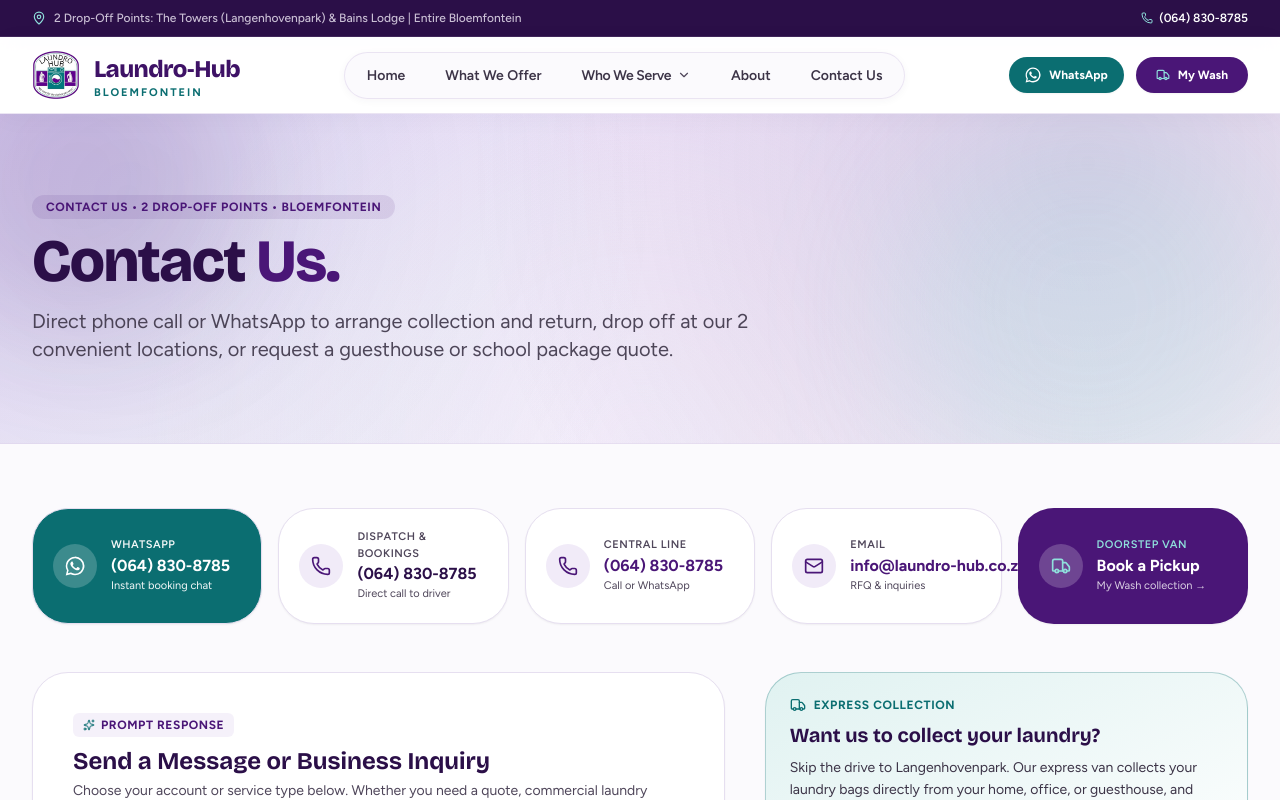
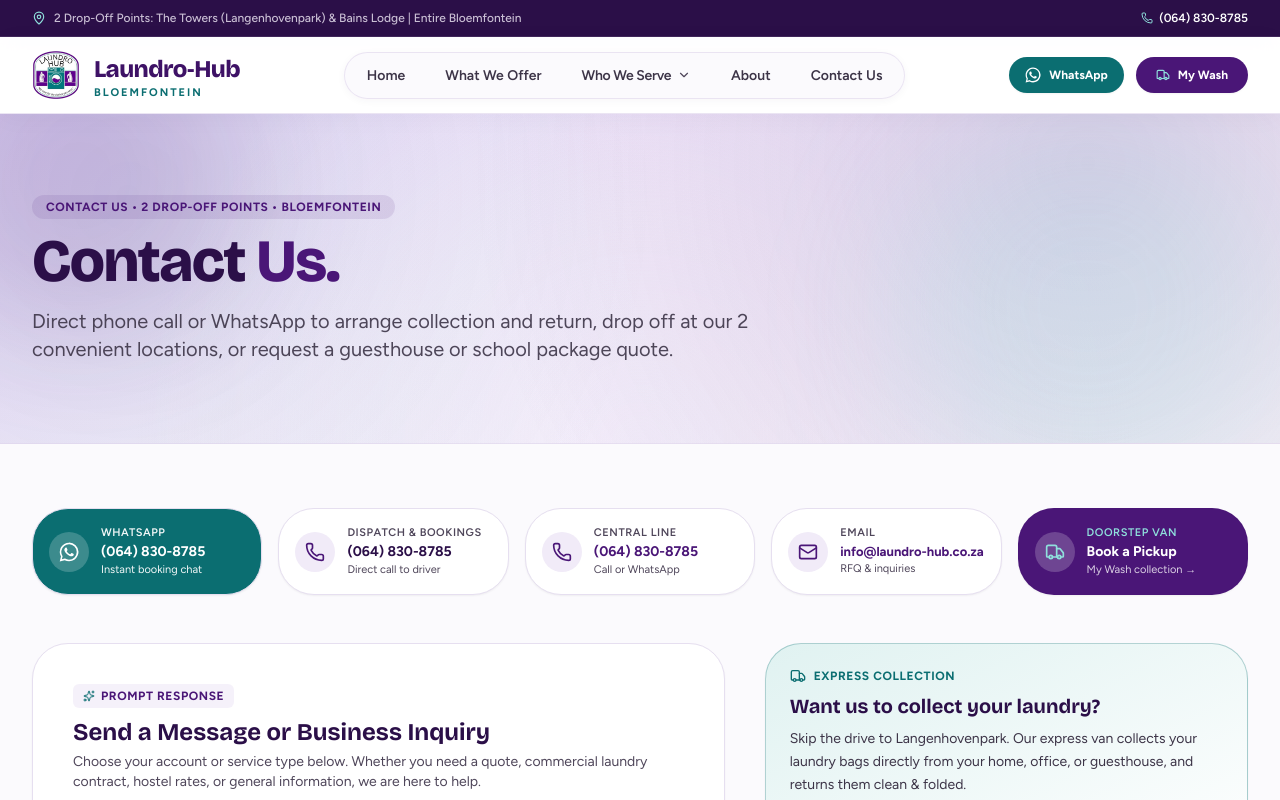
Before and after one commit to arnobonthuyzen-arch/LaundroHub, a Next.js app: page /contact in a window 1280 px wide. Shown: the top 800 px of the page. Built offline with nearby package versions, Linux system fonts and the light colour scheme.

Commit message:
Fix quick contact cards text overflow and spacing on contact page

```diff
--- a/src/app/contact/page.tsx
+++ b/src/app/contact/page.tsx
@@ -51,76 +51,76 @@ export default async function ContactPage() {
       <div className="py-12 sm:py-16">
         <div className="mx-auto max-w-7xl px-4 sm:px-6 lg:px-8">
           {/* Quick Contact Cards */}
-          <div className="grid grid-cols-1 sm:grid-cols-2 lg:grid-cols-3 xl:grid-cols-5 gap-4">
+          <div className="grid grid-cols-1 sm:grid-cols-2 lg:grid-cols-3 xl:grid-cols-5 gap-4 items-stretch">
             <a
               href={BUSINESS_INFO.whatsappUrl}
               target="_blank"
               rel="noopener noreferrer"
-              className="flex items-center gap-3.5 rounded-2xl border border-brand-line bg-brand-teal p-4 sm:p-5 text-white shadow-sm hover:bg-brand-teal/90 transition-all hover:scale-[1.01]"
+              className="flex items-center gap-3 rounded-2xl border border-brand-line bg-brand-teal p-4 text-white shadow-sm hover:bg-brand-teal/90 transition-all hover:scale-[1.01] min-w-0"
             >
-              <div className="flex h-11 w-11 items-center justify-center rounded-xl bg-white/20 shrink-0">
+              <div className="flex h-10 w-10 items-center justify-center rounded-xl bg-white/20 shrink-0">
                 <WhatsAppIcon className="h-5 w-5 shrink-0" />
               </div>
-              <div>
-                <p className="text-[11px] uppercase font-semibold tracking-wider text-white/95">WhatsApp</p>
-                <p className="text-sm sm:text-base font-bold text-white">{BUSINESS_INFO.phone}</p>
-                <p className="text-[11px] text-white/95">Instant booking chat</p>
+              <div className="min-w-0 flex-1">
+                <p className="text-[11px] uppercase font-semibold tracking-wider text-white/95 truncate">WhatsApp</p>
+                <p className="text-sm font-bold text-white truncate">{BUSINESS_INFO.phone}</p>
+                <p className="text-[11px] text-white/95 truncate">Instant booking chat</p>
               </div>
             </a>
 
             <a
               href={`tel:${BUSINESS_INFO.phoneRaw}`}
-              className="flex items-center gap-3.5 rounded-2xl border border-brand-line bg-white p-4 sm:p-5 text-brand-deep shadow-sm hover:border-brand-purple/40 transition-all hover:scale-[1.01]"
+              className="flex items-center gap-3 rounded-2xl border border-brand-line bg-white p-4 text-brand-deep shadow-sm hover:border-brand-purple/40 transition-all hover:scale-[1.01] min-w-0"
             >
-              <div className="flex h-11 w-11 items-center justify-center rounded-xl bg-brand-lav text-brand-purple shrink-0">
+              <div className="flex h-10 w-10 items-center justify-center rounded-xl bg-brand-lav text-brand-purple shrink-0">
                 <Phone className="h-5 w-5" />
               </div>
-              <div>
-                <p className="text-[11px] uppercase font-semibold tracking-wider text-brand-muted">Dispatch &amp; Bookings</p>
-                <p className="text-sm sm:text-base font-bold text-brand-deep">{BUSINESS_INFO.phone}</p>
-                <p className="text-[11px] text-brand-muted">Direct call to driver</p>
+              <div className="min-w-0 flex-1">
+                <p className="text-[11px] uppercase font-semibold tracking-wider text-brand-muted truncate">Dispatch &amp; Bookings</p>
+                <p className="text-sm font-bold text-brand-deep truncate">{BUSINESS_INFO.phone}</p>
+                <p className="text-[11px] text-brand-muted truncate">Direct call to driver</p>
               </div>
             </a>
 
             <a
               href={`tel:${BUSINESS_INFO.secondaryPhoneRaw}`}
-              className="flex items-center gap-3.5 rounded-2xl border border-brand-line bg-white p-4 sm:p-5 text-brand-deep shadow-sm hover:border-brand-purple/40 transition-all hover:scale-[1.01]"
+              className="flex items-center gap-3 rounded-2xl border border-brand-line bg-white p-4 text-brand-deep shadow-sm hover:border-brand-purple/40 transition-all hover:scale-[1.01] min-w-0"
             >
-              <div className="flex h-11 w-11 items-center justify-center rounded-xl bg-brand-lav text-brand-purple shrink-0">
+              <div className="flex h-10 w-10 items-center justify-center rounded-xl bg-brand-lav text-brand-purple shrink-0">
                 <Phone className="h-5 w-5" />
               </div>
-              <div>
-                <p className="text-[11px] uppercase font-semibold tracking-wider text-brand-muted">Central Line</p>
-                <p className="text-sm sm:text-base font-bold text-brand-purple">{BUSINESS_INFO.secondaryPhone}</p>
-                <p className="text-[11px] text-brand-muted">Call or WhatsApp</p>
+              <div className="min-w-0 flex-1">
+                <p className="text-[11px] uppercase font-semibold tracking-wider text-brand-muted truncate">Central Line</p>
+                <p className="text-sm font-bold text-brand-purple truncate">{BUSINESS_INFO.secondaryPhone}</p>
+                <p className="text-[11px] text-brand-muted truncate">Call or WhatsApp</p>
               </div>
             </a>
 
             <a
               href={`mailto:${BUSINESS_INFO.email}`}
-              className="flex items-center gap-3.5 rounded-2xl border border-brand-line bg-white p-4 sm:p-5 text-brand-deep shadow-sm hover:border-brand-purple/40 transition-all hover:scale-[1.01]"
+              className="flex items-center gap-3 rounded-2xl border border-brand-line bg-white p-4 text-brand-deep shadow-sm hover:border-brand-purple/40 transition-all hover:scale-[1.01] min-w-0"
             >
-              <div className="flex h-11 w-11 items-center justify-center rounded-xl bg-brand-lav text-brand-purple shrink-0">
+              <div className="flex h-10 w-10 items-center justify-center rounded-xl bg-brand-lav text-brand-purple shrink-0">
                 <Mail className="h-5 w-5" />
               </div>
-              <div>
-                <p className="text-[11px] uppercase font-semibold tracking-wider text-brand-muted">Email</p>
-                <p className="text-sm sm:text-base font-bold text-brand-purple truncate max-w-[160px] sm:max-w-none">{BUSINESS_INFO.email}</p>
-                <p className="text-[11px] text-brand-muted">RFQ &amp; inquiries</p>
+              <div className="min-w-0 flex-1">
+                <p className="text-[11px] uppercase font-semibold tracking-wider text-brand-muted truncate">Email</p>
+                <p className="text-[13px] font-bold text-brand-purple truncate" title={BUSINESS_INFO.email}>{BUSINESS_INFO.email}</p>
+                <p className="text-[11px] text-brand-muted truncate">RFQ &amp; inquiries</p>
               </div>
             </a>
 
             <Link
               href="/my-wash"
-              className="flex items-center gap-3.5 rounded-2xl border border-brand-purple/20 bg-brand-purple p-4 sm:p-5 text-white shadow-sm hover:bg-brand-deep transition-all hover:scale-[1.01]"
+              className="flex items-center gap-3 rounded-2xl border border-brand-purple/20 bg-brand-purple p-4 text-white shadow-sm hover:bg-brand-deep transition-all hover:scale-[1.01] min-w-0"
             >
-              <div className="flex h-11 w-11 items-center justify-center rounded-xl bg-white/20 text-brand-mint shrink-0">
+              <div className="flex h-10 w-10 items-center justify-center rounded-xl bg-white/20 text-brand-mint shrink-0">
                 <Truck className="h-5 w-5" />
               </div>
-              <div>
-                <p className="text-[11px] uppercase font-semibold tracking-wider text-brand-mint">Doorstep Van</p>
-                <p className="text-sm sm:text-base font-bold">Book a Pickup</p>
-                <p className="text-[11px] text-white/80">My Wash collection →</p>
+              <div className="min-w-0 flex-1">
+                <p className="text-[11px] uppercase font-semibold tracking-wider text-brand-mint truncate">Doorstep Van</p>
+                <p className="text-sm font-bold truncate">Book a Pickup</p>
+                <p className="text-[11px] text-white/80 truncate">My Wash collection →</p>
               </div>
             </Link>
           </div>
```
